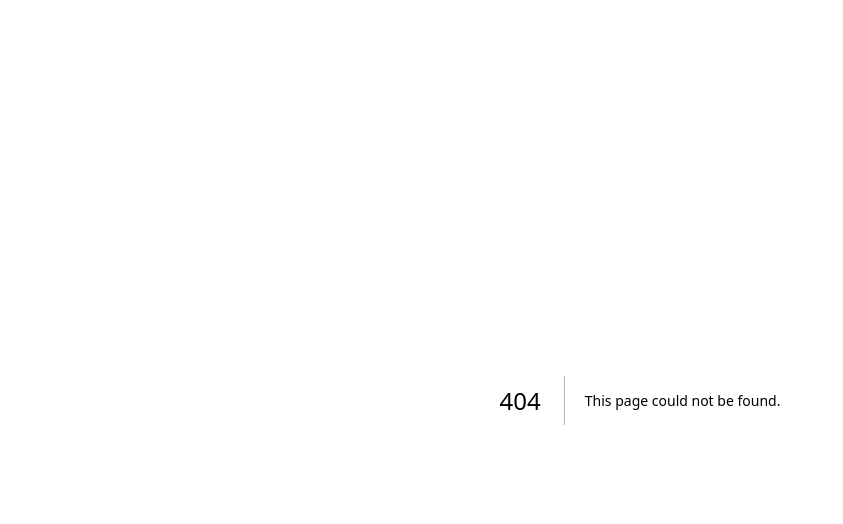
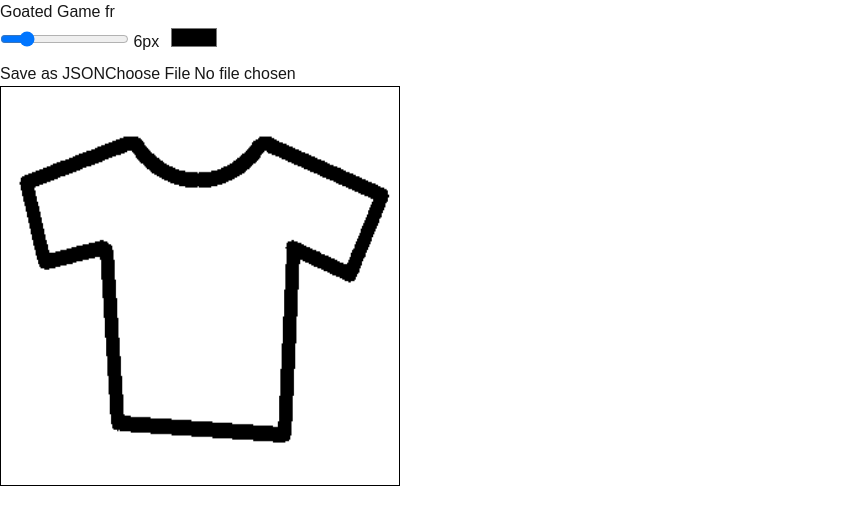
Before and after one commit to Chizza-Guild/gamehub, a Next.js app: page /games/tshirt in a window 1280 px wide. Before the commit this address had no page. Shown: the top 524 px of the page, without its empty margins (0-843 px from the left). Built offline with nearby package versions, Linux system fonts and the light colour scheme.

Commit message:
Started working on T-Shirt game

```diff
--- /dev/null
+++ b/src/app/games/tshirt/components/drawingCanvas.tsx
@@ -0,0 +1,167 @@
+"use client";
+import { useRef, useState } from "react";
+
+type DrawPath = {
+  d: string;
+  color: string;
+  size: number;
+};
+
+export default function Draw() {
+  const svgRef = useRef<SVGSVGElement | null>(null);
+
+  const [paths, setPaths] = useState<DrawPath[]>([]);
+  const [currentPath, setCurrentPath] = useState<string | null>(null);
+  const [isDrawing, setIsDrawing] = useState(false);
+
+  const [hexVal, setHexVal] = useState("#000000");
+  const [size, setSize] = useState(6);
+
+  function getPoint(e: React.MouseEvent) {
+    const svg = svgRef.current!;
+    const pt = svg.createSVGPoint();
+
+    pt.x = e.clientX;
+    pt.y = e.clientY;
+
+    const ctm = svg.getScreenCTM()!;
+    const p = pt.matrixTransform(ctm.inverse());
+
+    return { x: p.x, y: p.y };
+  }
+
+  function handleMouseDown(e: React.MouseEvent) {
+    const { x, y } = getPoint(e);
+    setIsDrawing(true);
+    setCurrentPath(`M ${x} ${y}`);
+  }
+
+  function handleMouseMove(e: React.MouseEvent) {
+    if (!isDrawing || !currentPath) return;
+    const { x, y } = getPoint(e);
+    setCurrentPath((p) => `${p} L ${x} ${y}`);
+  }
+
+  function handleMouseUp() {
+    if (currentPath) {
+      setPaths((p) => [
+        ...p,
+        { d: currentPath, color: hexVal, size },
+      ]);
+    }
+    setCurrentPath(null);
+    setIsDrawing(false);
+  }
+
+  function saveAsJSON() {
+    const data = {
+        version: 1,
+        width: 400,
+        height: 400,
+        image: "/images/Tshirt.png",
+        paths,
+    };
+
+    const json = JSON.stringify(data, null, 2);
+
+    const blob = new Blob([json], { type: "application/json" });
+    const url = URL.createObjectURL(blob);
+
+    const a = document.createElement("a");
+    a.href = url;
+    a.download = "drawing.json";
+    a.click();
+
+    URL.revokeObjectURL(url);
+}
+
+    function loadFromJSON(e: React.ChangeEvent<HTMLInputElement>) {
+        const file = e.target.files?.[0];
+        if (!file) return;
+
+        const reader = new FileReader();
+        reader.onload = () => {
+            const data = JSON.parse(reader.result as string);
+            setPaths(data.paths);
+        };
+        reader.readAsText(file);
+    }
+
+
+    return (
+        <>
+        {/* Controls */}
+        <div style={{ marginBottom: 8 }}>
+            <input
+            type="range"
+            min={1}
+            max={30}
+            value={size}
+            onChange={(e) => setSize(Number(e.target.value))}
+            />
+            <span> {size}px</span>
+
+            <input
+            type="color"
+            value={hexVal}
+            onChange={(e) => setHexVal(e.target.value)}
+            style={{ marginLeft: 10 }}
+            />
+
+
+        </div>
+
+        <button onClick={saveAsJSON}>Save as JSON</button>
+        <input
+            type="file"
+            accept="application/json"
+            onChange={(e) => loadFromJSON(e)}
+        />
+
+        {/* Drawing SVG */}
+        <svg
+            ref={svgRef}
+            width={400}
+            height={400}
+            viewBox="0 0 400 400"
+            onMouseDown={handleMouseDown}
+            onMouseMove={handleMouseMove}
+            onMouseUp={handleMouseUp}
+            onMouseLeave={handleMouseUp}
+            style={{ border: "1px solid black", cursor: "crosshair" }}
+        >
+            <image
+            href="/images/Tshirt.png"
+            x="0"
+            y="0"
+            width="400"
+            height="400"
+            preserveAspectRatio="none"
+            />
+
+            {paths.map((p, i) => (
+            <path
+                key={i}
+                d={p.d}
+                fill="none"
+                stroke={p.color}
+                strokeWidth={p.size}
+                strokeLinecap="round"
+                strokeLinejoin="round"
+            />
+            ))}
+
+            {currentPath && (
+            <path
+                d={currentPath}
+                fill="none"
+                stroke={hexVal}
+                strokeWidth={size}
+                strokeLinecap="round"
+                strokeLinejoin="round"
+            />
+            )}
+        </svg>
+        </>
+  );
+}
--- /dev/null
+++ b/src/app/games/tshirt/page.tsx
@@ -0,0 +1,11 @@
+import Image from 'next/image';
+import Draw from './components/drawingCanvas';
+
+export default function MyComponent() {
+  return (
+    <>
+        <h1>Goated Game fr</h1>
+        <Draw/>
+    </>
+  );
+}
--- a/src/app/page.tsx
+++ b/src/app/page.tsx
@@ -177,6 +177,11 @@ export default function Home() {
 					🎮 Tic Tac Toe
 				</Link>
 			</div>
+			<div className="grid grid-cols-1 md:grid-cols-3 gap-4 max-w-4xl">
+				<Link href="/games/tshirt" className="p-6 bg-gray-800 rounded-lg">
+					 TShirtGametest
+				</Link>
+			</div>
 		</div>
 	);
 }
```
Also changed, not shown: public/images/TShirt.png (added), 1 other file (tests, documents, lock files or other folders).
